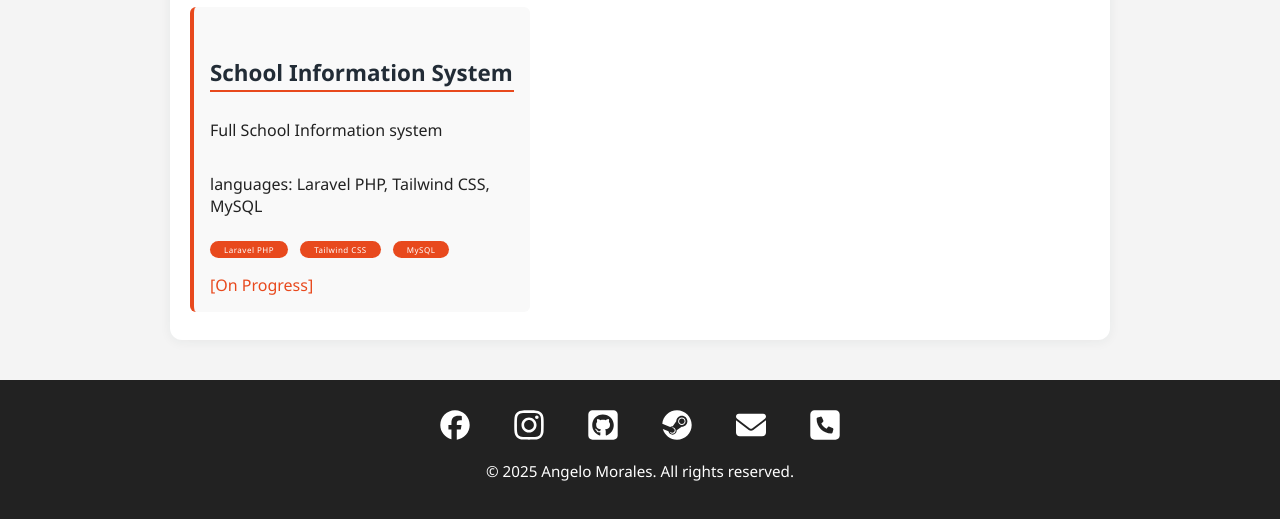
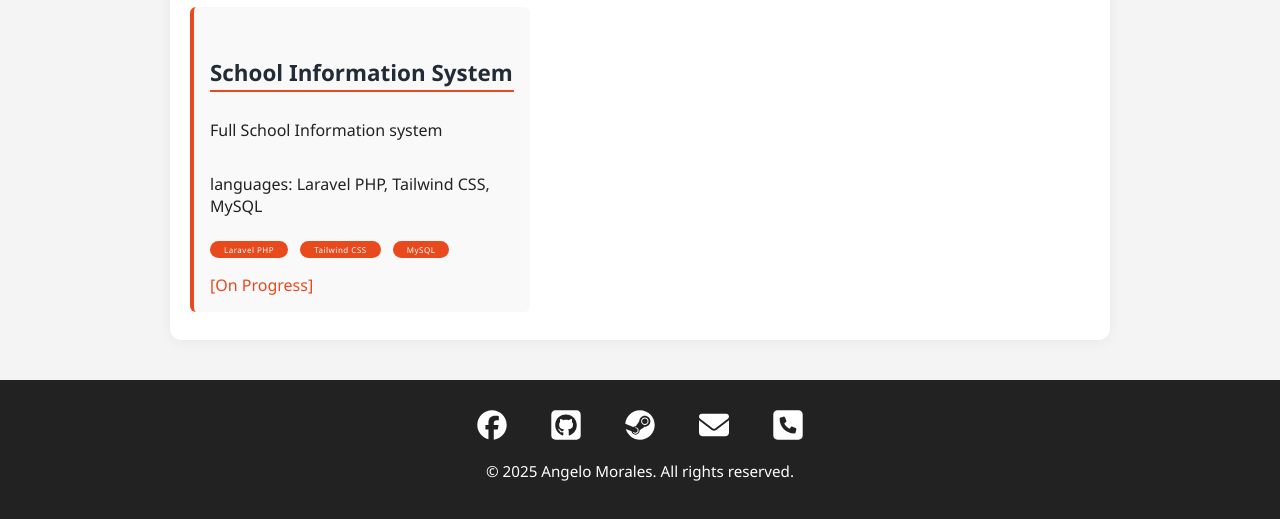
Before and after one commit to TheRealAngelo/portfolioAngelo, a plain HTML site: page index.html in a window 1280 px wide. Shown: the part 1569-2088 px from the top of the page. Drawn offline with Linux system fonts and the light colour scheme.

Commit message:
Update index.html

```diff
--- a/index.html
+++ b/index.html
@@ -251,9 +251,6 @@ window.addEventListener('resize', handleNavScroll);
             <a href="https://www.facebook.com/angelo.m.morales.9" target="_blank" class="footer-link">
                 <img src="assets/pictures/facebook-icon.svg" alt="Facebook" class="footer-icon">
             </a>
-            <a href="https://www.instagram.com/itstinybilly" target="_blank" class="footer-link">
-                <img src="assets/pictures/instagram-icon.svg" alt="Instagram" class="footer-icon">
-            </a>
             <a href="https://github.com/TheRealAngelo" target="_blank" class="footer-link">
                 <img src="assets/pictures/github-icon.svg" alt="GitHub" class="footer-icon">
             </a>
```
